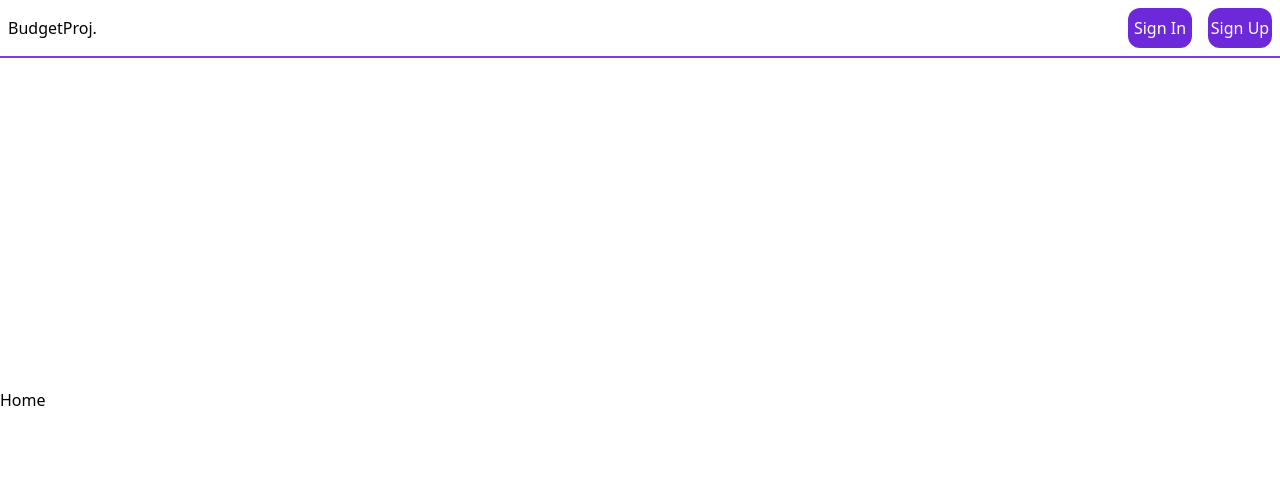
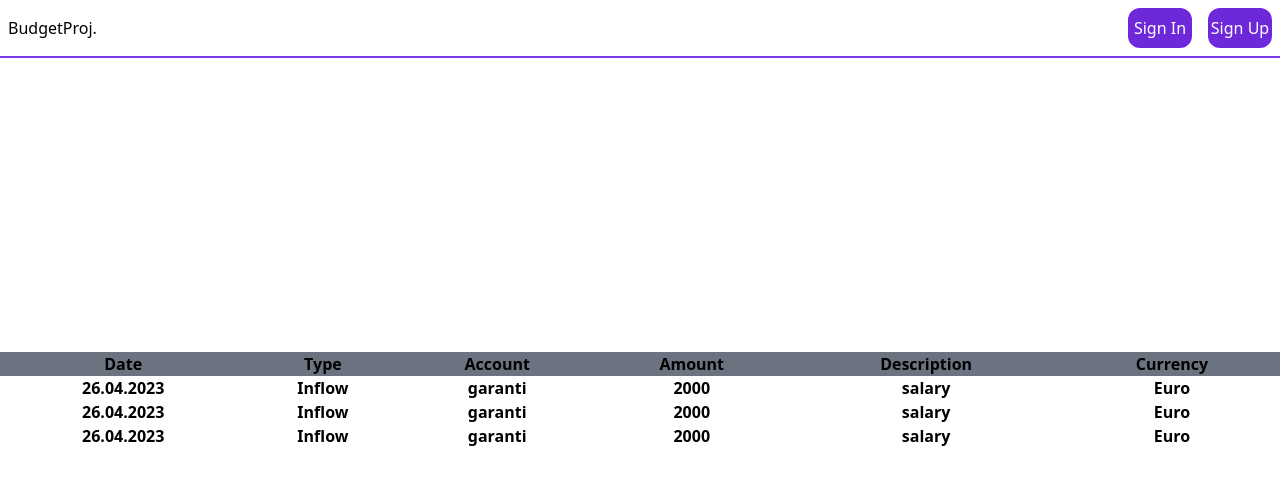
Before and after one commit to erol23/budgetproj, a React (Create React App) app: page / in a window 1280 px wide. Shown: the top 484 px of the page. Built offline with nearby package versions, Linux system fonts and the light colour scheme.

Commit message:
added table on home page

```diff
--- /dev/null
+++ b/src/helper/budgetData.js
@@ -0,0 +1,26 @@
+export const budgetData = [
+    {
+        date: "26.04.2023",
+        transactiontype: "Inflow",
+        account: "garanti",
+        amount: 2000,
+        description: "salary",
+        currency:"Euro"
+    },
+    {
+        date: "26.04.2023",
+        transactiontype: "Inflow",
+        account: "garanti",
+        amount: 2000,
+        description: "salary",
+        currency:"Euro"
+    },
+    {
+        date: "26.04.2023",
+        transactiontype: "Inflow",
+        account: "garanti",
+        amount: 2000,
+        description: "salary",
+        currency:"Euro"
+    }
+]
--- a/src/pages/Home.jsx
+++ b/src/pages/Home.jsx
@@ -1,9 +1,35 @@
-import React from "react";
+import { budgetData } from "../helper/budgetData";
 
 const Home = () => {
+  console.log(budgetData);
   return (
     <>
-      <div className="flex items-center h-screen">Home</div>
+      <div className="flex items-center h-screen w-full justify-center">
+        <table className="w-full">
+          <tr className="bg-gray-500">
+            <th>Date</th>
+            <th>Type</th>
+            <th>Account</th>
+            <th>Amount</th>
+            <th>Description</th>
+            <th>Currency</th>
+          </tr>
+          {
+            budgetData.map((budget) => {
+              return(
+                <tr>
+                  <th>{budget.date}</th>
+                  <th>{budget.transactiontype}</th>
+                  <th>{budget.account}</th>
+                  <th>{budget.amount}</th>
+                  <th>{budget.description}</th>
+                  <th>{budget.currency}</th>
+                </tr>
+              )
+            })
+          }
+        </table>
+      </div>
     </>
   );
 };
```
